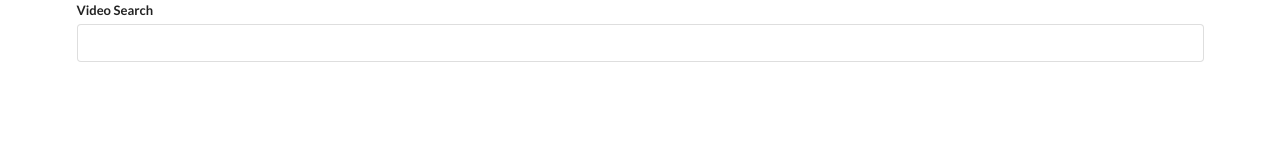
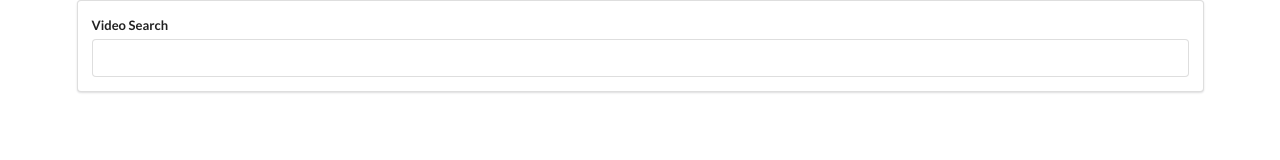
Before and after one commit to Malaxor/vids, a React (Create React App) app: page / in a window 1280 px wide. Shown: the top 160 px of the page. Built offline with nearby package versions, Linux system fonts and the light colour scheme.

Commit message:
submit search term working with API

```diff
--- a/package.json
+++ b/package.json
@@ -6,6 +6,7 @@
     "@testing-library/jest-dom": "^4.2.4",
     "@testing-library/react": "^9.5.0",
     "@testing-library/user-event": "^7.2.1",
+    "axios": "^0.18.1",
     "react": "^16.13.1",
     "react-dom": "^16.13.1",
     "react-scripts": "3.4.1"
--- /dev/null
+++ b/src/api/YouTube.js
@@ -0,0 +1,12 @@
+import axios from 'axios';
+const KEY = 'AIzaSyAtovwWuKbwQeDO-uTp--aU7HqYKY_KP04';
+
+export default axios.create({
+   baseURL: "https://www.googleapis.com/youtube/v3",
+   params: {
+      part: 'snippet',
+      type: 'video',
+      maxResults: 5,
+      key: KEY
+   }
+});
--- a/src/components/App.js
+++ b/src/components/App.js
@@ -1,11 +1,17 @@
 import React, { Component } from 'react';
+import youtube from '../api/YouTube';
 import SearchBar from './SearchBar';
 
 class App extends Component {
+   onTermSubmit = term => {
+      youtube.get('/search', {
+         params: { q: term }
+      });
+   }
    render() {
       return (
          <div className='ui container'>
-            <SearchBar />
+            <SearchBar onTermSubmit={this.onTermSubmit} />
          </div>
       )
    }
--- a/src/components/SearchBar.js
+++ b/src/components/SearchBar.js
@@ -4,12 +4,13 @@ class SearchBar extends Component {
    state = {
       term: ''
    };
-   onFormSubmit = event => {
-      event.preventDefault();
+   onFormSubmit = e => {
+      e.preventDefault();
+      this.props.onTermSubmit(this.state.term);
    }
    render() {
       return (
-         <div calssName='search-bar ui segment'>
+         <div className='search-bar ui segment'>
             <form onSubmit={this.onFormSubmit} className='ui form'>
                <div className='field'>
                   <label>Video Search</label>
```
Also changed, not shown: 1 other file (tests, documents, lock files or other folders).
